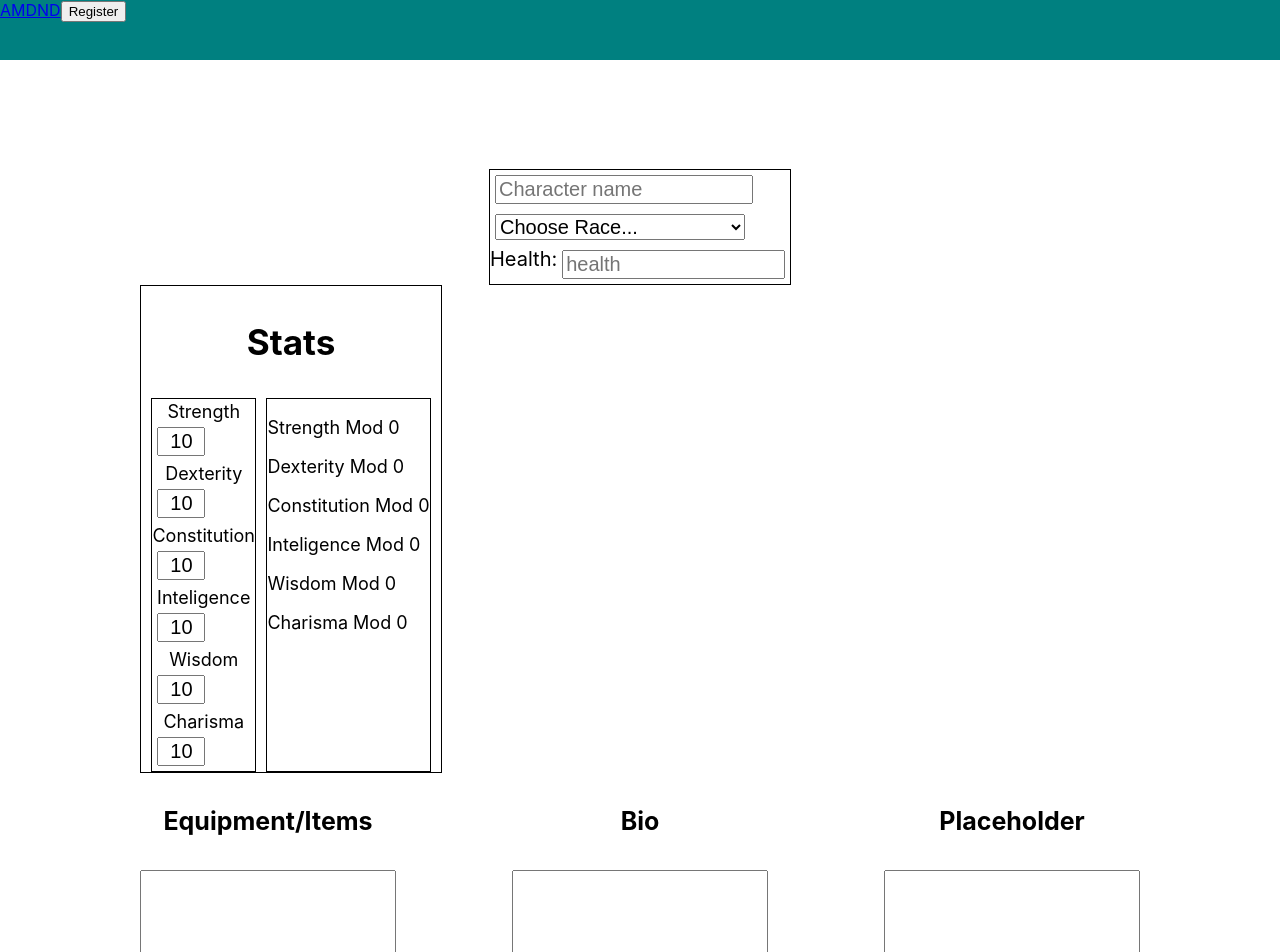
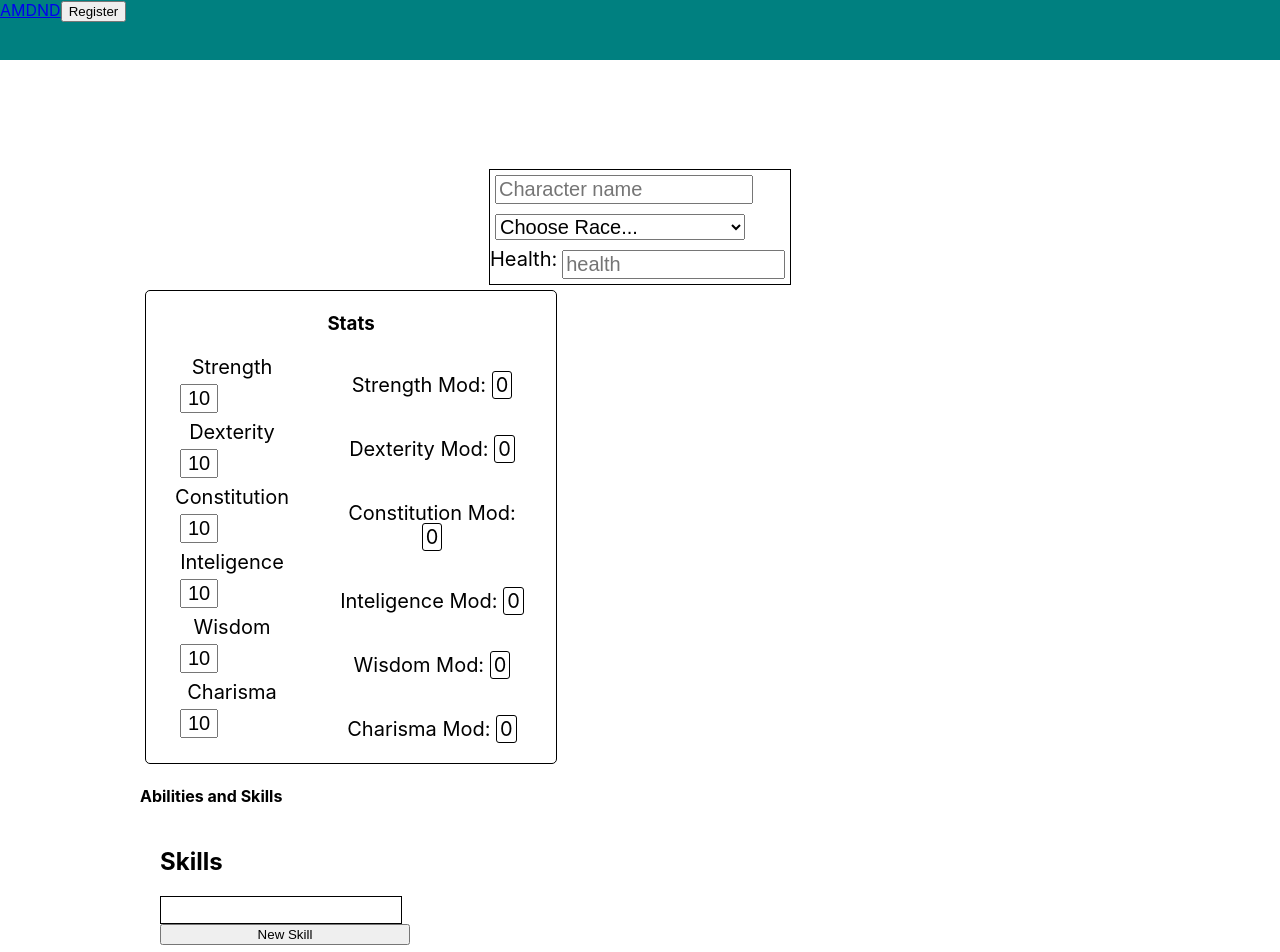
Before and after one commit to AdamPavlicek/Capstone-1-amdnd-client, a React (Create React App) app: page /newchar in a window 1280 px wide. Shown: the top 952 px of the page. Built offline with nearby package versions, Linux system fonts and the light colour scheme.

Commit message:
add char skills

```diff
--- a/src/components/CharBasicsInput/CharBasicsInput.js
+++ b/src/components/CharBasicsInput/CharBasicsInput.js
@@ -45,7 +45,6 @@ export default function CharBasicsInput() {
           required
         />
       </div>
-
     </div>
   )
 
--- /dev/null
+++ b/src/components/CharSkills/CharSkills.css
@@ -0,0 +1,53 @@
+.abilities-skills-and-more {
+  display: flex;
+  flex-direction: column;
+  justify-content: space-evenly;
+  margin: 20px;
+  max-width: 250px;
+  font-size: 16px;
+}
+.skill-input-wrapper{
+ display: flex;
+ flex-direction: column;
+ justify-content: center;
+ border: 1px solid black;
+ padding: 5px 5px;
+}
+#add-skill-name{
+  max-width: 230px;
+}
+#add-skill-description{
+  max-width: 230px;
+  max-height: 150px;
+}
+#add-skill-button{
+  max-width: 240px;
+}
+.skill-list{
+  border: 1px solid black;
+  max-width: 230px;
+  overflow-wrap: break-word;
+  padding: 5px;
+}
+.skill-name{
+  font-size: 20px;
+}
+.skill-description{
+  max-width: 230px;
+
+}
+
+.remove-skill{
+  border: 1px solid black;
+  color: white;
+  background-color: black;
+  border-radius: 3px;
+  padding: 1px 5px;
+}
+.remove-skill:hover{
+  color: red;
+  border-color: red;
+}
+li.skill{
+  list-style-type: none;
+}
--- /dev/null
+++ b/src/components/CharSkills/CharSkills.js
@@ -0,0 +1,77 @@
+import React, { useState } from 'react';
+import { Input, Textarea } from '../../utils/FormUtils/FormUtils';
+import './CharSkills.css';
+
+export default function CharSkills() {
+  const [skill, setSkill] = useState({
+    skillName: '',
+    skillDescription: ''
+  })
+  const [skills, setSkills,] = useState([])
+  const [addingSkill, setAddingSkill] = useState(false)
+
+  const handleNewSkill = () => {
+    if (skill === { skillName: '', skillDescription: '' }) {
+      return;
+    }
+    setAddingSkill(false)
+    setSkills([...skills, skill])
+    setSkill('')
+  }
+
+  const removeSkill = index => {
+    const charSkills = [...skills]
+    charSkills.splice(index, 1)
+    setSkills(charSkills)
+  }
+
+  return (
+    <div className='abilities-skills-and-more'>
+      <h2>Skills</h2>
+      <div className='skill-list'>
+        <ul id='list-skills'>
+          {skills.map((skill, index) =>
+            <li className='skill' key={index}>
+              <h5 className='skill-name'>
+                {skill.skillName}
+              </h5>
+              <p className='skill-description'>
+                {skill.skillDescription}
+              </p>
+              <span className='remove-skill' onClick={() => removeSkill(index)}> Remove Skill </span>
+            </li>
+          )}
+        </ul>
+      </div>
+      {addingSkill ?
+        <div className='skill-input-wrapper'>
+          <Input
+            onChange={e => setSkill({
+              skillName: e.target.value,
+              skillDescription: document.querySelector("#add-skill-description").value
+            })}
+            type='text'
+            id='add-skill-name'
+            name='skillName'
+            placeholder='Skill name'
+            aria-label='Skill name'
+          />
+          <Textarea
+            onChange={e => setSkill(
+              {
+                skillName: document.querySelector("#add-skill-name").value,
+                skillDescription: e.target.value
+              })}
+            type='text'
+            id='add-skill-description'
+            name='skillDescription'
+            placeholder='Skill Description'
+            aria-label='Skill Description'
+          />
+          <button id='add-skill-button' type='button' onClick={handleNewSkill}>Add Skill</button>
+        </div> : <div></div>
+      }
+      <button type='button' onClick={() => setAddingSkill(true)}>New Skill</button>
+    </div>
+  )
+}
--- a/src/components/EditChar/EditChar.css
+++ b/src/components/EditChar/EditChar.css
@@ -7,42 +7,17 @@
 	display: block;
 	border: 1px solid black;
 }
-.statsContainer{
-	font-size: 30px;
-	border: 1px solid black;
-	text-align: center;
-}
-.stats{
-	position: relative;
-	display: inline-block;
-	border: 1px solid black;
-	font-size: 18px;
-	text-align: left;
-}
+
 input[type=number]::-webkit-inner-spin-button,
 input[type=number]::-webkit-outer-spin-button {
   -webkit-appearance: none;
   margin: 0;
 }
-.stat{
-	display: relative;
-	width: 40px;
-	text-align: center;
-	margin-right: 2px;
-}
 .textAreaContainer{
 	display: inline;
 }
-.textContain{
-	display: inline-block;
-	text-align: center;
-}
 .equip,.biop{
 	display: block;
-}
-textarea{
-	width: 250px;
-	height: 300px;
 }
 #updateButton{
 	position: relative;
--- a/src/components/NewChar/NewChar.css
+++ b/src/components/NewChar/NewChar.css
@@ -13,7 +13,6 @@
 .textContain{
 	display: flex;
 	flex-direction: column;
-	text-align: center;
 }
 .textArea-label{
 	font-size: 25px;
@@ -26,3 +25,8 @@
 	padding: 5px;
 	font-size: 35px;
 }
+/* .skills-and-abilities{
+	display: flex;
+	flex-direction: row;
+	justify-content: space-around;
+} */
--- a/src/components/NewChar/NewChar.js
+++ b/src/components/NewChar/NewChar.js
@@ -2,16 +2,12 @@ import React, { useState, useEffect } from 'react';
 import { Input, Label, Textarea } from '../../utils/FormUtils/FormUtils';
 import StatsInput from '../StatsInput/StatsInput'
 import CharBasicsInput from '../CharBasicsInput/CharBasicsInput';
+import CharSkills from '../CharSkills/CharSkills'
 import './NewChar.css';
 
 export default function NewChar() {
   const [items, setItems] = useState('')
   const [bio, setBio] = useState('')
-  const [abilities, setAbilities] = useState({
-    name: '',
-    damage: '',
-    description: '',
-  })
 
   return (
     <div className='charContainer'>
@@ -19,6 +15,12 @@ export default function NewChar() {
         <div className='char-inputs'>
           <CharBasicsInput />
           <StatsInput />
+        </div>
+        <div className='skills-and-abilities'>
+          <div>
+            <h4>Abilities and Skills</h4>
+            <CharSkills />
+          </div>
         </div>
         <div className='textArea-containers'>
           <div className='textContain'>
@@ -42,6 +44,7 @@ export default function NewChar() {
             />
           </div>
         </div>
+
         <button type='submit' id='submitButton'>Submit</button>
       </form>
     </div>
--- a/src/components/StatsInput/StatsInput.css
+++ b/src/components/StatsInput/StatsInput.css
@@ -3,25 +3,33 @@
   flex-direction: column;
   justify-content: space-evenly;
   border: 1px solid black;
-  max-width: 300px;
+  border-radius: 5px;
+  max-width: 400px;
+  padding: 2px 5px;
+  margin: 5px;
+  text-align: center;
 }
 
 .stats-holder{
   display: flex;
   flex-direction: row;
-  justify-content: space-evenly;
+  justify-content: space-around;
 }
 
 .stats{
 	display: flex;
 	flex-direction: column;
-	justify-content: space-evenly;
-	justify-self: center;
+  align-content: center;
+  font-size: 20px;
+  max-width: 190px;
 }
 
 .stat{
-	display: relative;
-	width: 40px;
-	text-align: center;
-	margin-right: 2px;
+  max-width: 30px;
+  text-align: center;
 }
+.statMod {
+  border: 1px solid black;
+  border-radius: 3px;
+  padding: 1px 3px;
+}
--- a/src/components/StatsInput/StatsInput.js
+++ b/src/components/StatsInput/StatsInput.js
@@ -84,17 +84,17 @@ export default function StatsInput() {
         </div>
         <div className='stats'>
 
-          <p id='strMod'>Strength Mod <span className='statMod'>{Math.floor((strength - 10) / 2)}</span></p>
+          <p id='strMod'>Strength Mod: <span className='statMod'>{Math.floor((strength - 10) / 2)}</span></p>
 
-          <p id='strMod'>Dexterity Mod <span className='statMod'>{Math.floor((dexterity - 10) / 2)}</span></p>
+          <p id='strMod'>Dexterity Mod: <span className='statMod'>{Math.floor((dexterity - 10) / 2)}</span></p>
 
-          <p id='conMod'>Constitution Mod <span className='statMod'>{Math.floor((constitution - 10) / 2)}</span></p>
+          <p id='conMod'>Constitution Mod: <span className='statMod'>{Math.floor((constitution - 10) / 2)}</span></p>
 
-          <p id='intMod'>Inteligence Mod <span className='statMod'>{Math.floor((inteligence - 10) / 2)}</span></p>
+          <p id='intMod'>Inteligence Mod: <span className='statMod'>{Math.floor((inteligence - 10) / 2)}</span></p>
 
-          <p id='wisMod'>Wisdom Mod <span className='statMod'>{Math.floor((wisdom - 10) / 2)}</span></p>
+          <p id='wisMod'>Wisdom Mod: <span className='statMod'>{Math.floor((wisdom - 10) / 2)}</span></p>
 
-          <p id='chaMod'>Charisma Mod <span className='statMod'>{Math.floor((charisma - 10) / 2)}</span></p>
+          <p id='chaMod'>Charisma Mod: <span className='statMod'>{Math.floor((charisma - 10) / 2)}</span></p>
 
         </div>
       </div>
```
